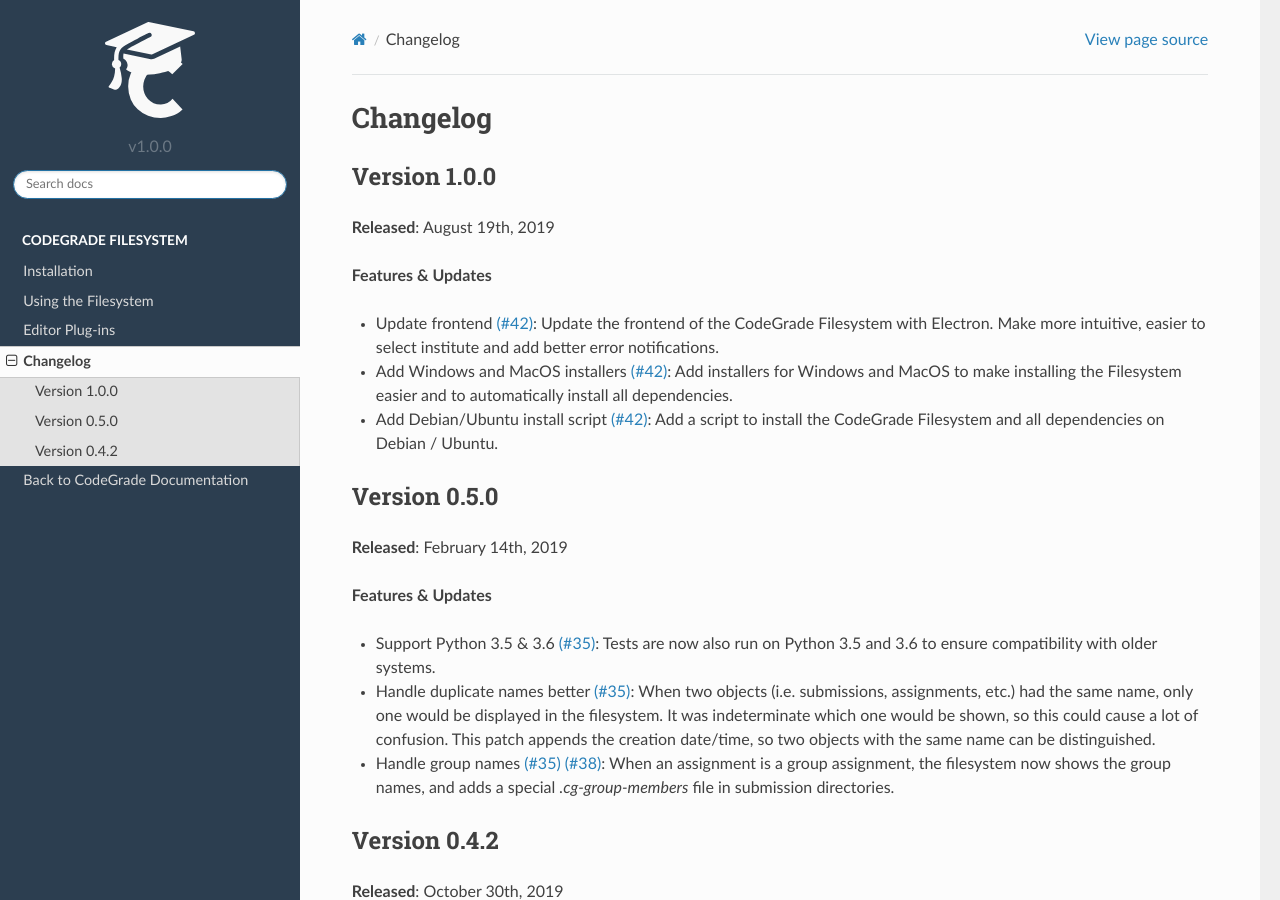
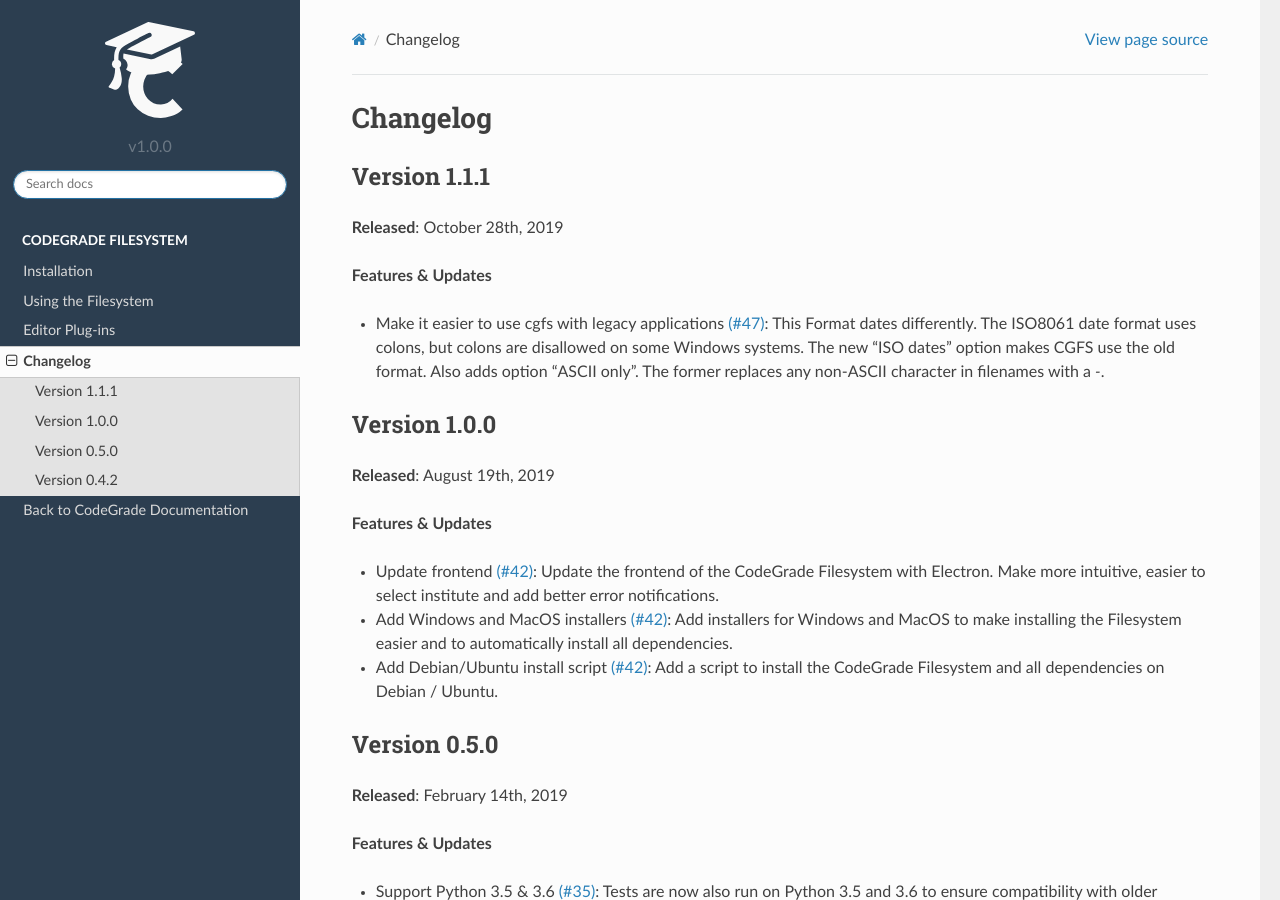
Before and after one commit to CodeGra-de/CodeGra.fs, a Sphinx documentation site: the page built from docs/changelog.rst, in a window 1280 px wide and 900 px high. Built offline with Sphinx 7.4.7 and the Read the Docs theme 2.0.0, drawn with Linux system fonts in a browser that asks for light colours.

Commit message:
Update changelog and fix readme

```diff
--- a/docs/changelog.rst
+++ b/docs/changelog.rst
@@ -1,5 +1,18 @@
 Changelog
 ==========
+
+Version 1.1.1
+--------------
+**Released**: October 28th, 2019
+
+**Features & Updates**
+
+- Make it easier to use cgfs with legacy applications `(#47)
+  <https://github.com/CodeGra-de/CodeGra.fs/pull/42>`__: This Format dates
+  differently. The ISO8061 date format uses colons, but colons are disallowed on
+  some Windows systems. The new "ISO dates" option makes CGFS use the old
+  format. Also adds option "ASCII only". The former replaces any non-ASCII
+  character in filenames with a `-`.
 
 Version 1.0.0
 --------------
```
Also changed, not shown: README.md (+19 -0 lines).
